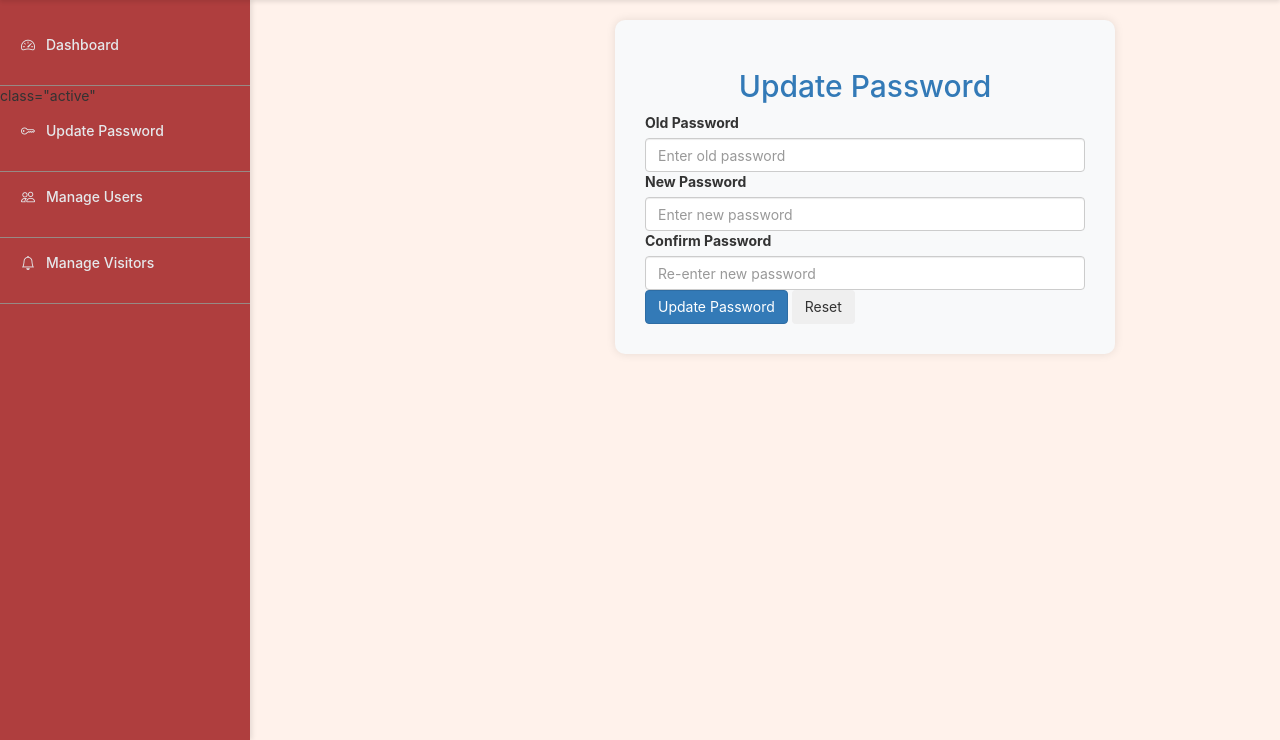
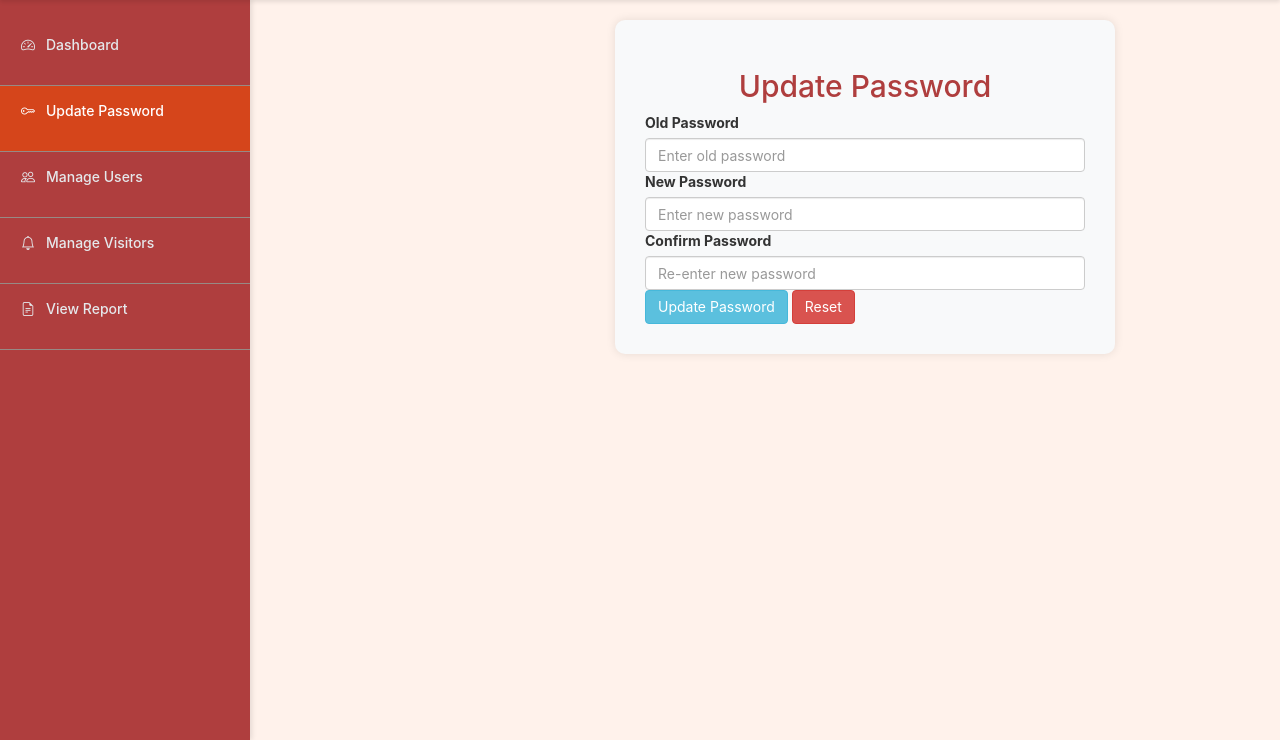
Before and after one commit to specialyas/Visitor-management-System, a PHP site: page /admin/index.php?page=update_password in a window 1280 px wide; the page is wider, and only the part inside the window is pictured. Shown: the part 60-800 px from the top of that part. Run offline with PHP 8.4, Linux system fonts and the light colour scheme; the visitor is signed in with stand-in values (Sample User, id 1); data that the repository does not hold is empty; some libraries are stand-ins or nearby versions.

Commit message:
update stytyling

```diff
--- a/admin/display_visitors.php
+++ b/admin/display_visitors.php
@@ -11,7 +11,7 @@
 $q=mysqli_query($conn,"select * from visitors ");
 
 ?>
-<h2 style="color:#27548A">All visitors</h2>
+<h2 style="color:#AF3E3E">All visitors</h2>
 
 <table class="table table-bordered">
 
--- a/admin/index.php
+++ b/admin/index.php
@@ -89,28 +89,34 @@ $active_visitors = $visitor_data['active_visitors'];
         <h4>Welcome Admin!</h4>
       </div> -->
       <ul class="nav nav-sidebar">
-        <li> <!--<?php echo ($current_page == '') ? 'class="active"' : ''; ?>-->
+        <li <?php echo ($current_page == '') ? 'class="active"' : ''; ?>>
           <a href="index.php">
             <i class="bi bi-speedometer2"></i>
             Dashboard
           </a>
         </li>
-        <li>  <?php echo ($current_page == 'update_password') ? 'class="active"' : ''; ?>
+        <li  <?php echo ($current_page == 'update_password') ? 'class="active"' : ''; ?>>
           <a href="index.php?page=update_password">
             <i class="bi bi-key"></i>
             Update Password
           </a>
         </li>
-        <li> <?php echo ($current_page == 'manage_users') ? 'class="active"' : ''; ?>
+        <li <?php echo ($current_page == 'manage_users') ? 'class="active"' : ''; ?>>
           <a href="index.php?page=manage_users">  <!--  -->
             <i class="bi bi-people"></i>
             Manage Users
           </a>
         </li>
-        <li> <!-- <?php echo ($current_page == 'visitors' || $current_page == 'add_notice' || $current_page == 'update_notice') ? 'class="active"' : ''; ?>  -->
+        <li <?php echo ($current_page == 'visitors' || $current_page == 'add_notice' || $current_page == 'update_notice') ? 'class="active"' : ''; ?>>
           <a href="index.php?page=visitors"> <!--  -->
             <i class="bi bi-bell"></i>
             Manage Visitors
+          </a>
+        </li>
+        <li <?php echo ($current_page == 'report') ? 'class="active"' : ''; ?>>
+          <a href="index.php?page=report">
+            <i class="bi bi-file-earmark-text"></i>
+            View Report
           </a>
         </li>
       </ul>
@@ -136,6 +142,9 @@ $active_visitors = $visitor_data['active_visitors'];
           }
           if ($page == "add_notice") {
             include('add_notice.php');
+          }
+           if ($page == "report") {
+            include('report.php');
           }
         } else {
       ?>
--- a/admin/manage_users.php
+++ b/admin/manage_users.php
@@ -44,7 +44,7 @@ else
 		}
 	}
 </script>
-<h2 style="color:#007bff">All Users</h2>
+<h2 style="color:#AF3E3E">All Users</h2>
 
 <table class="table table-bordered">
 	<Tr class="success">
--- a/admin/update_password.php
+++ b/admin/update_password.php
@@ -8,6 +8,15 @@
     border-radius: 10px;
     box-shadow: 0 0 10px rgba(0, 0, 0, 0.1);
   }
+
+  .form-container h2{
+  color: #AF3E3E
+ }
+ .submit-btn, btn{
+      /* background-color: #AF3E3E;  */
+      color: white;
+
+ }
 </style>
 
 <?php
@@ -92,7 +101,7 @@ if (isset($save)) {
 
 <div class="container mt-5 d-flex justify-content-center">
   <div class="form-container">
-    <h2 class="mb-4 text-primary text-center">Update Password</h2>
+    <h2 class="mb-4  text-center">Update Password</h2>
 
     <?php echo @$err; ?>
 
@@ -113,8 +122,8 @@ if (isset($save)) {
       </div>
 
       <div class="d-flex gap-2 justify-content-center">
-        <input type="submit" value="Update Password" name="save" class="btn btn-primary">
-        <input type="reset" class="btn btn-secondary">
+        <input type="submit" value="Update Password" name="save" class="btn btn-info">
+        <input type="reset" class="btn btn-danger">
       </div>
     </form>
   </div>
```
